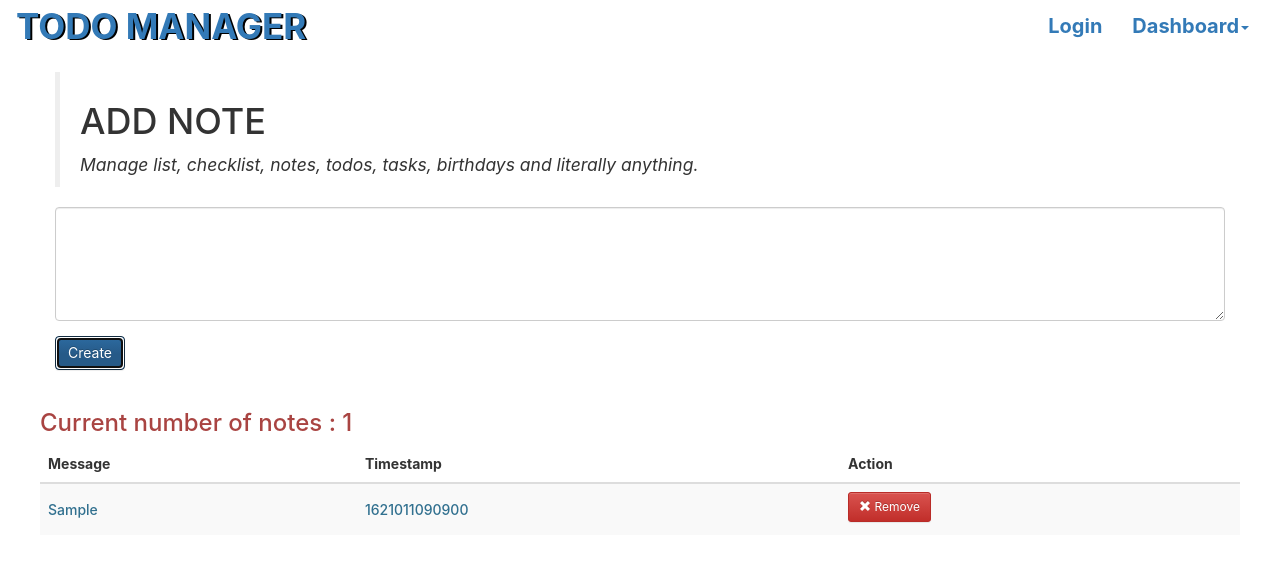
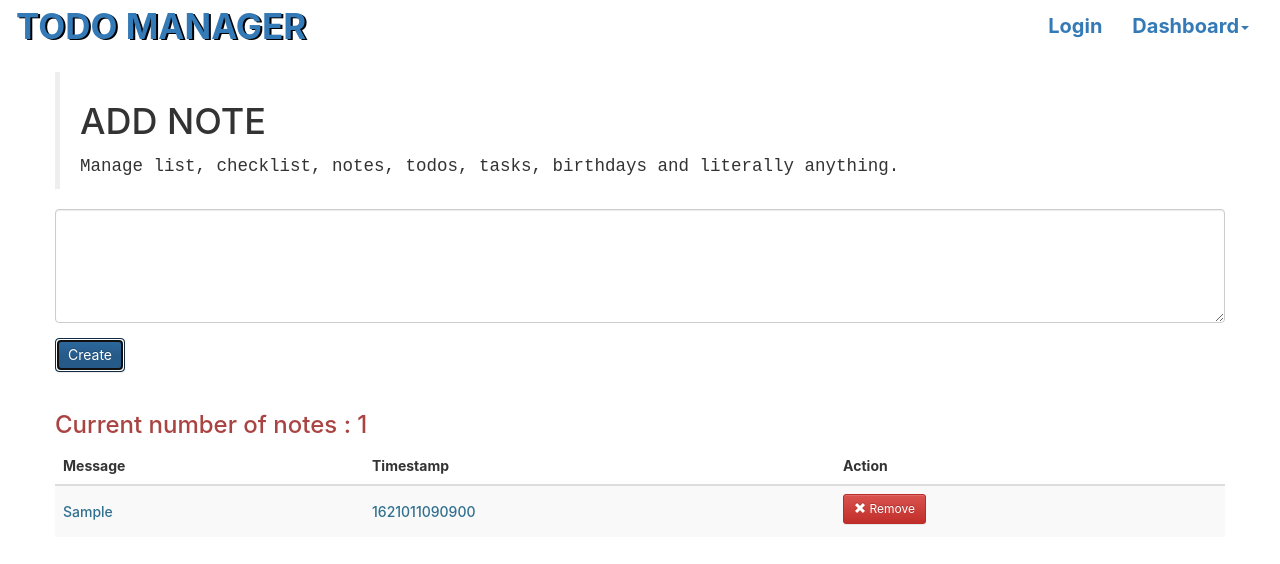
Before and after one commit to dhruvesh9/react-todo-manager, a React (Create React App) app: page / in a window 1280 px wide. Both pictures are taken after typing "Sample" into the empty fields and a click on the button "Create". Shown: the top 564 px of the page. Built offline with nearby package versions, Linux system fonts and the light colour scheme.

Commit message:
Fixed alignment issues.

```diff
--- a/src/components/NoteAreaComponent.jsx
+++ b/src/components/NoteAreaComponent.jsx
@@ -44,7 +44,7 @@ class NoteAreaComponent extends React.Component {
 
         if(noteList.length>0){
             return (
-                <div className="row">
+                <div className="">
                     <div>
                         <h3 className="text-danger">Current number of notes : {this.state.notes.length}</h3>
                     </div>
@@ -64,7 +64,7 @@ class NoteAreaComponent extends React.Component {
             );
         }else{
             return (
-                <div className="row">
+                <div className="">
                 </div>
             );
         }
--- a/src/components/TextAreaComponent.jsx
+++ b/src/components/TextAreaComponent.jsx
@@ -68,7 +68,7 @@ class TextAreaComponent extends React.Component {
                     <div className="bs-docs-header" id="content" tabIndex="-1">
                         <blockquote className="">
                             <h1>ADD NOTE</h1>
-                            <cite id="citeType"></cite>
+                            <tt id="citeType"></tt>
                         </blockquote>
                     </div>
                     <div className="form-group">
```
